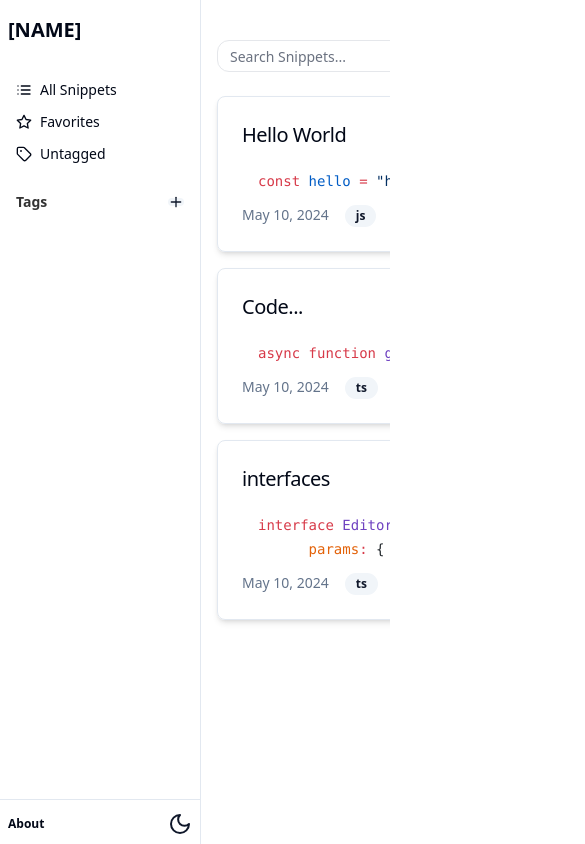
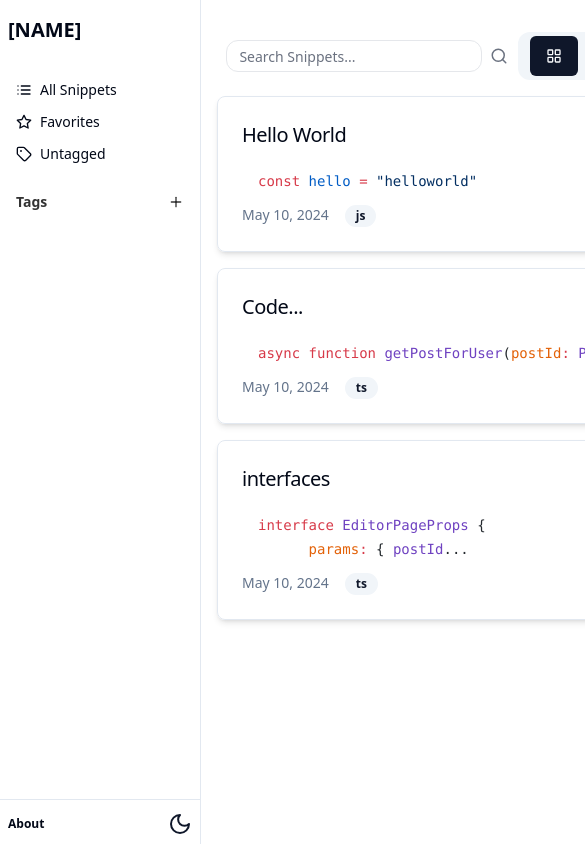
Before and after one commit to oddegen/snippets, a Next.js app: page / in a window 390 px wide. Shown: the top 844 px of the page, 585 px wide, since content can reach past the window. Built offline with nearby package versions, Linux system fonts and the light colour scheme.

Commit message:
fix: fixed sidebar

```diff
--- a/src/app/(home)/layout.tsx
+++ b/src/app/(home)/layout.tsx
@@ -11,13 +11,13 @@ interface HomeLayoutProps {
 
 export default function HomeLayout({ children }: HomeLayoutProps) {
   return (
-    <div className="grid grid-cols-[200px_1px_1fr] min-h-screen">
-      <aside className="h-full w-[200px] bg-background/80 pt-4 flex flex-col justify-between sticky">
+    <div className="grid grid-cols-[200px_1px_auto]">
+      <aside className="h-screen w-[200px] bg-background/80 pt-4 flex flex-col justify-between sticky top-0 self-start">
         <div className="px-2">
           <SideBarNav items={navConfig.navItems} />
           <div className="flex items-center justify-between mt-6 px-2  text-black/80">
             <span className="text-sm font-semibold">Tags</span>
-            <Button variant="secondary" className="p-0 h-2">
+            <Button variant="ghost" className="p-0 h-2">
               <Plus size={16} />
             </Button>
           </div>
@@ -34,8 +34,8 @@ export default function HomeLayout({ children }: HomeLayoutProps) {
           </div>
         </div>
       </aside>
-      <Separator orientation="vertical" />
-      <main className="w-full overflow-hidden flex flex-col gap-4 p-4 lg:gap-6 lg:p-6">{children}</main>
+      <Separator orientation="vertical"/>
+      <main className="w-full flex flex-col gap-4 p-4 lg:gap-6 lg:p-6">{children}</main>
     </div>
   );
 }
```
